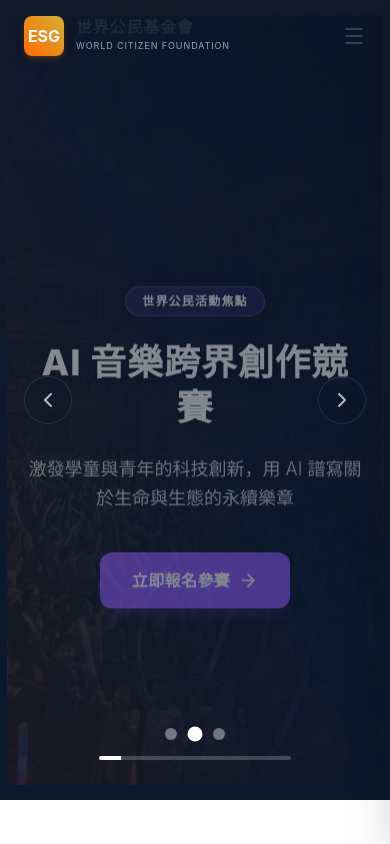
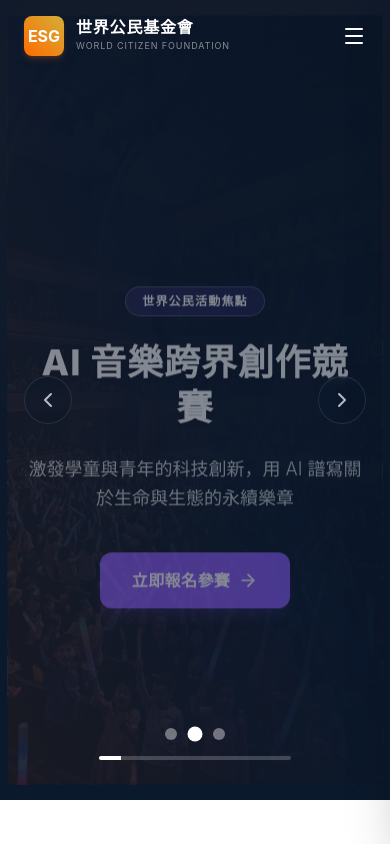
Before and after one commit to yo-yo0613/ESGWD, a React (Vite) app: page / in a window 390 px wide. Shown: the top 844 px of the page. Built offline with nearby package versions, Linux system fonts and the light colour scheme; no server answers; the database is empty.

Commit message:
fix: set mobile header text and hamburger button to white at top of page, dark on scroll

```diff
--- a/src/components/Navbar.tsx
+++ b/src/components/Navbar.tsx
@@ -29,10 +29,10 @@ export default function Navbar({ activeSection }: NavbarProps) {
 
   const logoTitleClass = showSolidNav
     ? 'text-slate-800'
-    : 'text-slate-800 lg:text-white';
+    : 'text-white';
   const logoSubClass = showSolidNav
     ? 'text-slate-400'
-    : 'text-slate-400 lg:text-white/50';
+    : 'text-white/50';
 
   const linkColorClass = showSolidNav
     ? 'text-slate-600 hover:text-slate-900'
@@ -150,7 +150,9 @@ export default function Navbar({ activeSection }: NavbarProps) {
           <div className="lg:hidden flex items-center space-x-4 shrink-0">
             <button
               onClick={() => setIsOpen(!isOpen)}
-              className="text-slate-700 hover:text-brand-orange transition-colors duration-300"
+              className={`transition-colors duration-300 ${
+                showSolidNav ? 'text-slate-700 hover:text-brand-orange' : 'text-white hover:text-brand-orange'
+              }`}
             >
               {isOpen ? <X className="w-6 h-6" /> : <Menu className="w-6 h-6" />}
             </button>
```
